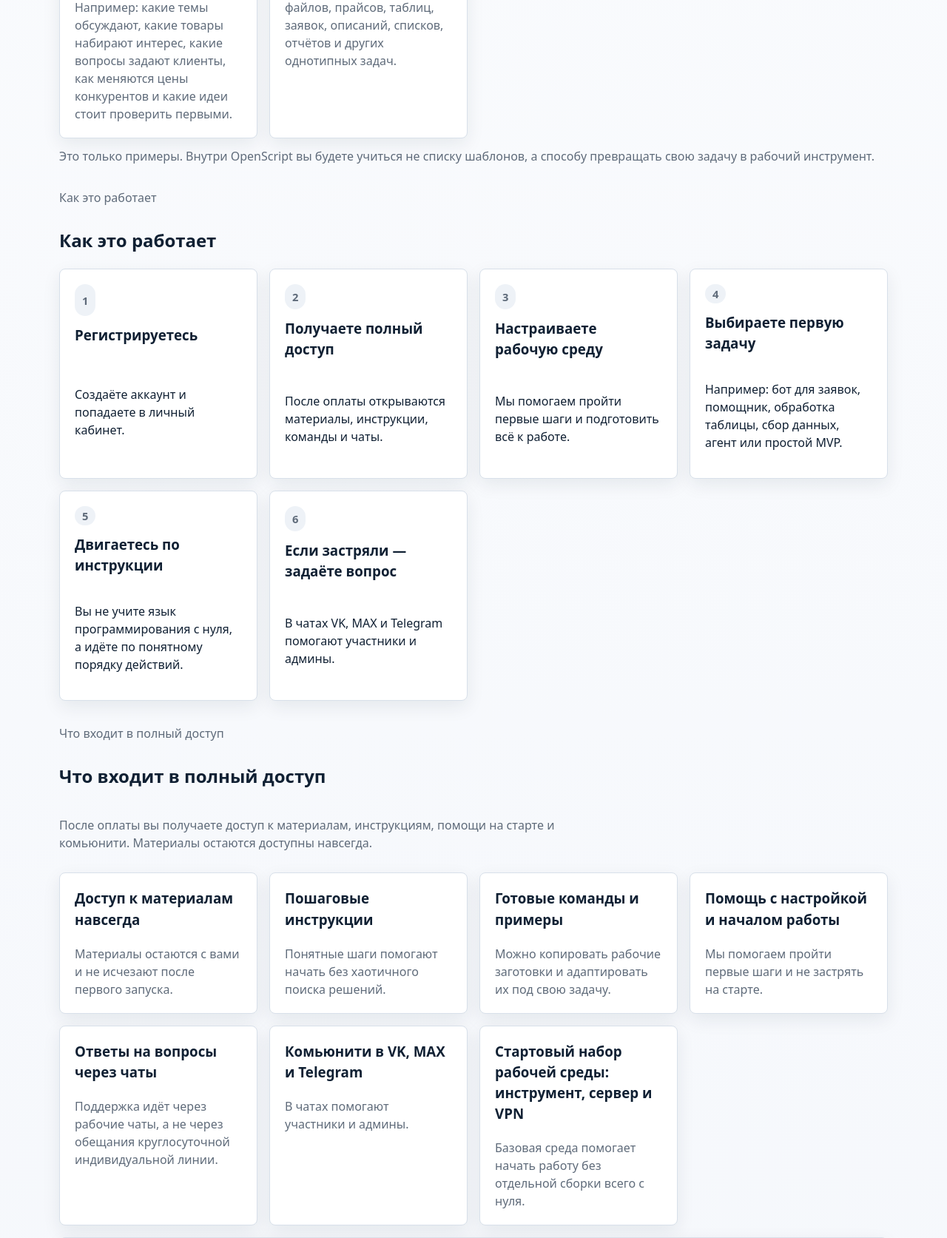
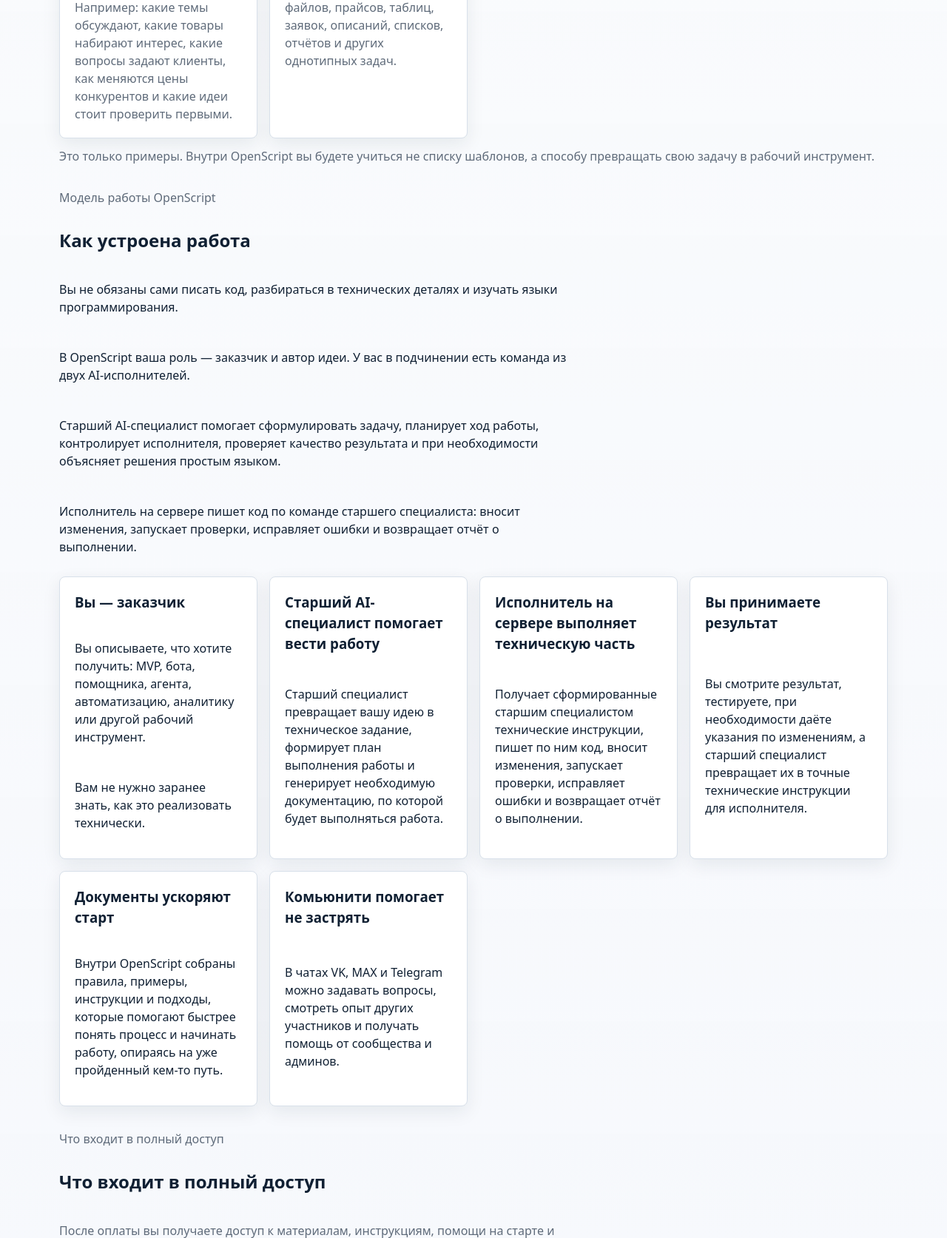
Before and after one commit to MaksimUnimax/ai-starter-community, a FastAPI app: page / in a window 1280 px wide. Shown: the part 2336-4009 px from the top of the page at 74% size. Run offline with FastAPI, Linux system fonts and the light colour scheme.

Commit message:
Replace homepage work model block

```diff
--- a/source/app/public_landing/templates/index.html
+++ b/source/app/public_landing/templates/index.html
@@ -106,40 +106,47 @@
 
   <section class="stack" id="how-it-works">
     <div class="stack section-copy">
-      <p class="muted">Как это работает</p>
-      <h2 class="section-title">Как это работает</h2>
+      <p class="muted">Модель работы OpenScript</p>
+      <h2 class="section-title">Как устроена работа</h2>
+      <p>
+        Вы не обязаны сами писать код, разбираться в технических деталях и изучать языки программирования.
+      </p>
+      <p>
+        В OpenScript ваша роль — заказчик и автор идеи. У вас в подчинении есть команда из двух AI-исполнителей.
+      </p>
+      <p>
+        Старший AI-специалист помогает сформулировать задачу, планирует ход работы, контролирует исполнителя, проверяет качество результата и при необходимости объясняет решения простым языком.
+      </p>
+      <p>
+        Исполнитель на сервере пишет код по команде старшего специалиста: вносит изменения, запускает проверки, исправляет ошибки и возвращает отчёт о выполнении.
+      </p>
     </div>
 
     <div class="card-grid tight">
-      <article class="card stack step-card">
-        <span class="badge badge-muted">1</span>
-        <h3 class="section-title">Регистрируетесь</h3>
-        <p>Создаёте аккаунт и попадаете в личный кабинет.</p>
+      <article class="card stack work-model-card">
+        <h3 class="section-title">Вы — заказчик</h3>
+        <p>Вы описываете, что хотите получить: MVP, бота, помощника, агента, автоматизацию, аналитику или другой рабочий инструмент.</p>
+        <p>Вам не нужно заранее знать, как это реализовать технически.</p>
       </article>
-      <article class="card stack step-card">
-        <span class="badge badge-muted">2</span>
-        <h3 class="section-title">Получаете полный доступ</h3>
-        <p>После оплаты открываются материалы, инструкции, команды и чаты.</p>
+      <article class="card stack work-model-card">
+        <h3 class="section-title">Старший AI-специалист помогает вести работу</h3>
+        <p>Старший специалист превращает вашу идею в техническое задание, формирует план выполнения работы и генерирует необходимую документацию, по которой будет выполняться работа.</p>
       </article>
-      <article class="card stack step-card">
-        <span class="badge badge-muted">3</span>
-        <h3 class="section-title">Настраиваете рабочую среду</h3>
-        <p>Мы помогаем пройти первые шаги и подготовить всё к работе.</p>
+      <article class="card stack work-model-card">
+        <h3 class="section-title">Исполнитель на сервере выполняет техническую часть</h3>
+        <p>Получает сформированные старшим специалистом технические инструкции, пишет по ним код, вносит изменения, запускает проверки, исправляет ошибки и возвращает отчёт о выполнении.</p>
       </article>
-      <article class="card stack step-card">
-        <span class="badge badge-muted">4</span>
-        <h3 class="section-title">Выбираете первую задачу</h3>
-        <p>Например: бот для заявок, помощник, обработка таблицы, сбор данных, агент или простой MVP.</p>
+      <article class="card stack work-model-card">
+        <h3 class="section-title">Вы принимаете результат</h3>
+        <p>Вы смотрите результат, тестируете, при необходимости даёте указания по изменениям, а старший специалист превращает их в точные технические инструкции для исполнителя.</p>
       </article>
-      <article class="card stack step-card">
-        <span class="badge badge-muted">5</span>
-        <h3 class="section-title">Двигаетесь по инструкции</h3>
-        <p>Вы не учите язык программирования с нуля, а идёте по понятному порядку действий.</p>
+      <article class="card stack work-model-card">
+        <h3 class="section-title">Документы ускоряют старт</h3>
+        <p>Внутри OpenScript собраны правила, примеры, инструкции и подходы, которые помогают быстрее понять процесс и начинать работу, опираясь на уже пройденный кем-то путь.</p>
       </article>
-      <article class="card stack step-card">
-        <span class="badge badge-muted">6</span>
-        <h3 class="section-title">Если застряли — задаёте вопрос</h3>
-        <p>В чатах VK, MAX и Telegram помогают участники и админы.</p>
+      <article class="card stack work-model-card">
+        <h3 class="section-title">Комьюнити помогает не застрять</h3>
+        <p>В чатах VK, MAX и Telegram можно задавать вопросы, смотреть опыт других участников и получать помощь от сообщества и админов.</p>
       </article>
     </div>
   </section>
```
Also changed, not shown: source/tests/test_routes.py (+8 -1 lines).
